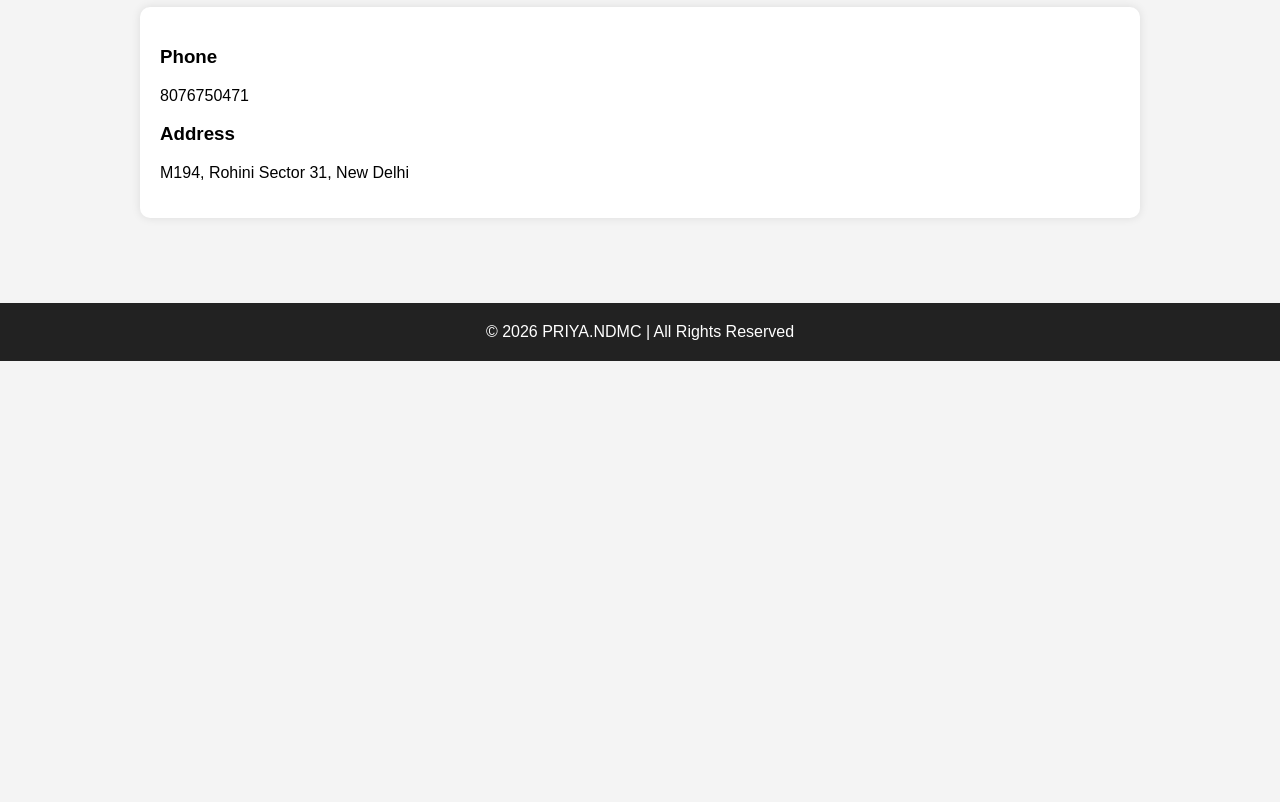
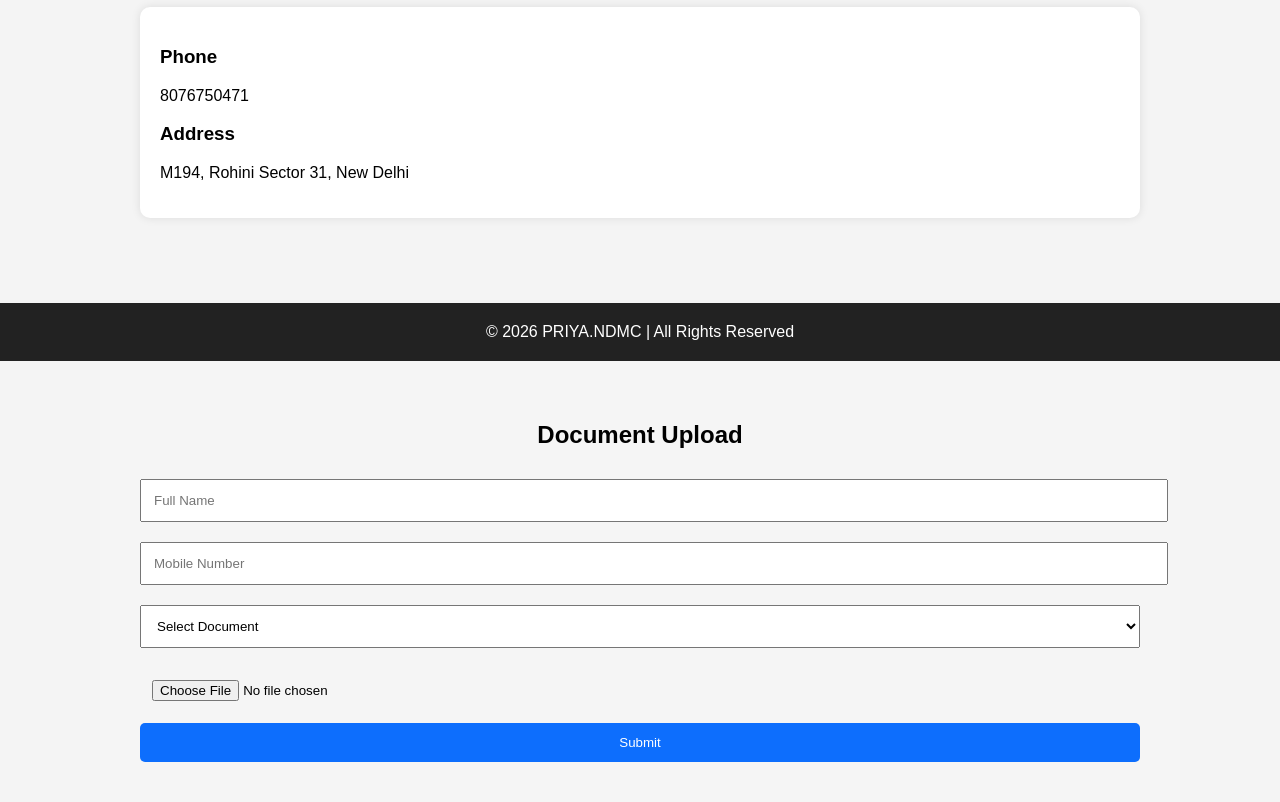
Before and after one commit to priyakatoch90/Priyakatoch90, a plain HTML site: page index.html in a window 1280 px wide. Shown: the part 1270-2072 px from the top of the page. Before the commit the page ends 1631 px from the top, so only its background shows below. Drawn offline with Linux system fonts and the light colour scheme.

Commit message:
Implement document upload form and loading indicator
Added a document upload section with a form for user input and a loading indicator.

```diff
--- a/index.html
+++ b/index.html
@@ -134,6 +134,57 @@ margin-top:30px;
 <footer>
 © 2026 PRIYA.NDMC | All Rights Reserved
 </footer>
+<section id="upload" style="padding:40px;background:#f5f5f5;">
+<h2 style="text-align:center;">Document Upload</h2>
 
+<form id="uploadForm">
+
+<input type="text" placeholder="Full Name" required
+style="width:100%;padding:12px;margin:10px 0;">
+
+<input type="tel" placeholder="Mobile Number" required
+style="width:100%;padding:12px;margin:10px 0;">
+
+<select required style="width:100%;padding:12px;margin:10px 0;">
+<option>Select Document</option>
+<option>Aadhaar Card</option>
+<option>PAN Card</option>
+<option>Passport</option>
+<option>Driving Licence</option>
+<option>Other</option>
+</select>
+
+<input type="file" required
+style="width:100%;padding:12px;margin:10px 0;">
+
+<button type="submit"
+style="background:#0d6efd;color:white;padding:12px 20px;border:none;border-radius:5px;width:100%;">
+Submit
+</button>
+
+</form>
+</section>
+
+<div id="loading"
+style="display:none;position:fixed;top:0;left:0;width:100%;height:100%;background:white;z-index:9999;text-align:center;padding-top:40vh;">
+
+<h2>⏳ Processing...</h2>
+<p>Please wait while we verify your request.</p>
+
+</div>
+
+<script>
+document.getElementById("uploadForm").addEventListener("submit",function(e){
+e.preventDefault();
+
+document.getElementById("loading").style.display="block";
+
+setTimeout(function(){
+document.getElementById("loading").style.display="none";
+alert("Request Submitted Successfully!");
+},3000);
+
+});
+</script>
 </body>
 </html>
```
